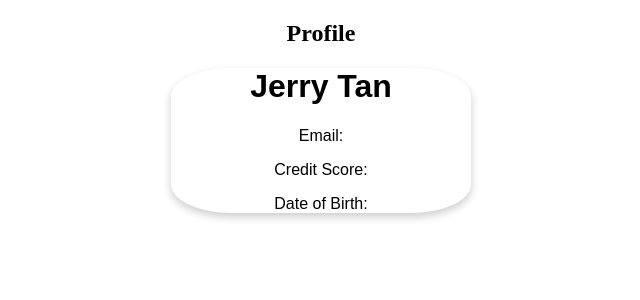
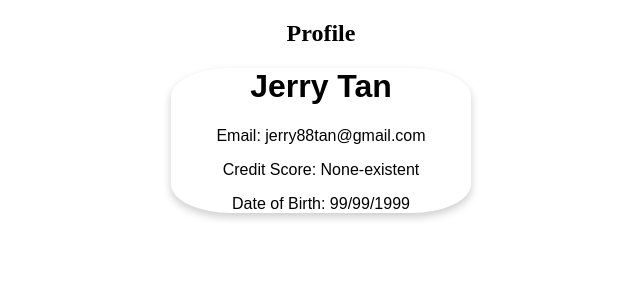
Before and after one commit to Columbus19/team-8, a Flask app: page /profile in a window 1280 px wide. Shown: the top 300 px of the page, without its empty margins (319-959 px from the left). Run offline with Flask 2, Linux system fonts and the light colour scheme.

Commit message:
add mock info

```diff
--- a/templates/profile.html
+++ b/templates/profile.html
@@ -34,9 +34,9 @@ button:hover, a:hover {
 <div class="card">
 
   <h1>Jerry Tan</h1>
-  <p>Email: </p>
-  <p>Credit Score: </p>
-  <p>Date of Birth: </p>
+  <p>Email: jerry88tan@gmail.com</p>
+  <p>Credit Score: None-existent</p>
+  <p>Date of Birth: 99/99/1999</p>
 </div>
 
 </body>
```
Also changed, not shown: 1 other file.
